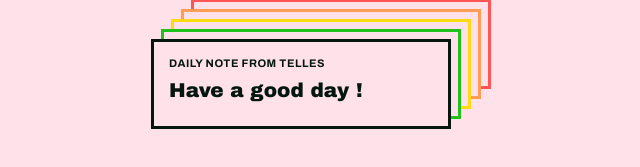
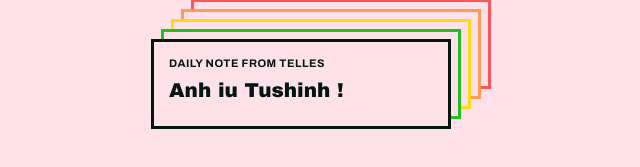
Before and after one commit to tientn182819/daily_note_for_fun, a plain HTML site: page index.html in a window 1280 px wide. Shown: the part 331-498 px from the top of the page, 339-979 px from the left. Drawn offline with Linux system fonts and the light colour scheme.

Commit message:
Update index.html

```diff
--- a/index.html
+++ b/index.html
@@ -123,7 +123,7 @@
           Daily Note from Telles
         </p>
         <h2>
-          Have a good day !
+          Anh iu Tushinh !
         </h2>
       </div>
 </body>
```
